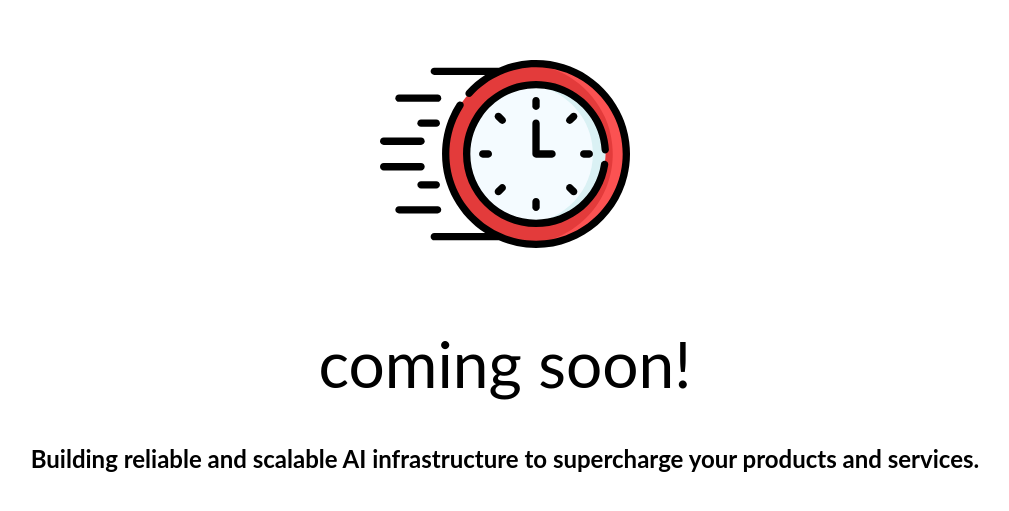
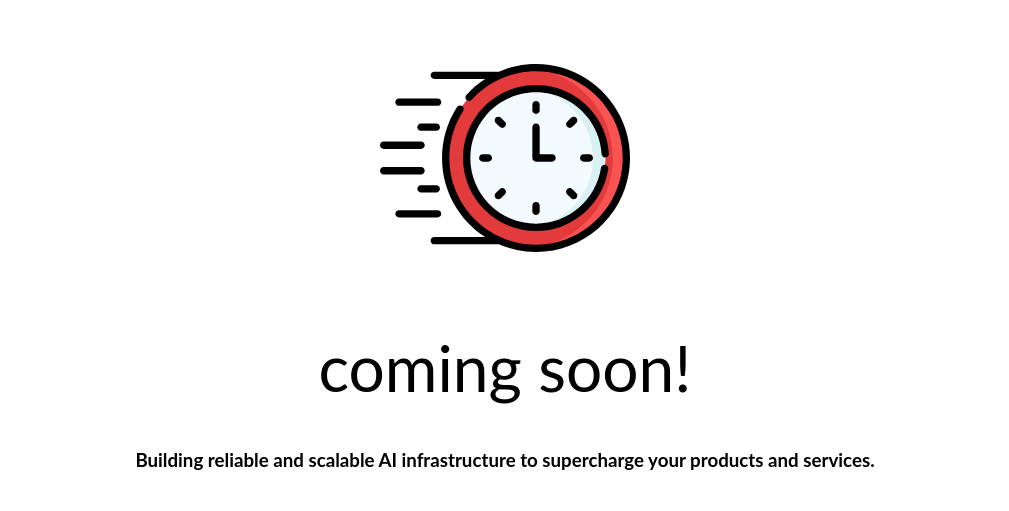
Before and after one commit to Maris-AI/maris-ai.github.io, a plain HTML site: page index.html in a window 1280 px wide. Shown: the part 139-650 px from the top of the page, without its empty margins (135-1144 px from the left). Drawn offline with Linux system fonts and the light colour scheme.

Commit message:
minor style update

```diff
--- a/index.html
+++ b/index.html
@@ -68,6 +68,6 @@
         </g>
     </svg>
     <h1>Coming soon!</h1>
-    <h2>Building reliable and scalable AI infrastructure to supercharge your  products and services.</h2>
+    <h3>Building reliable and scalable AI infrastructure to supercharge your products and services.</h3>
 </body>
 </html>
```
